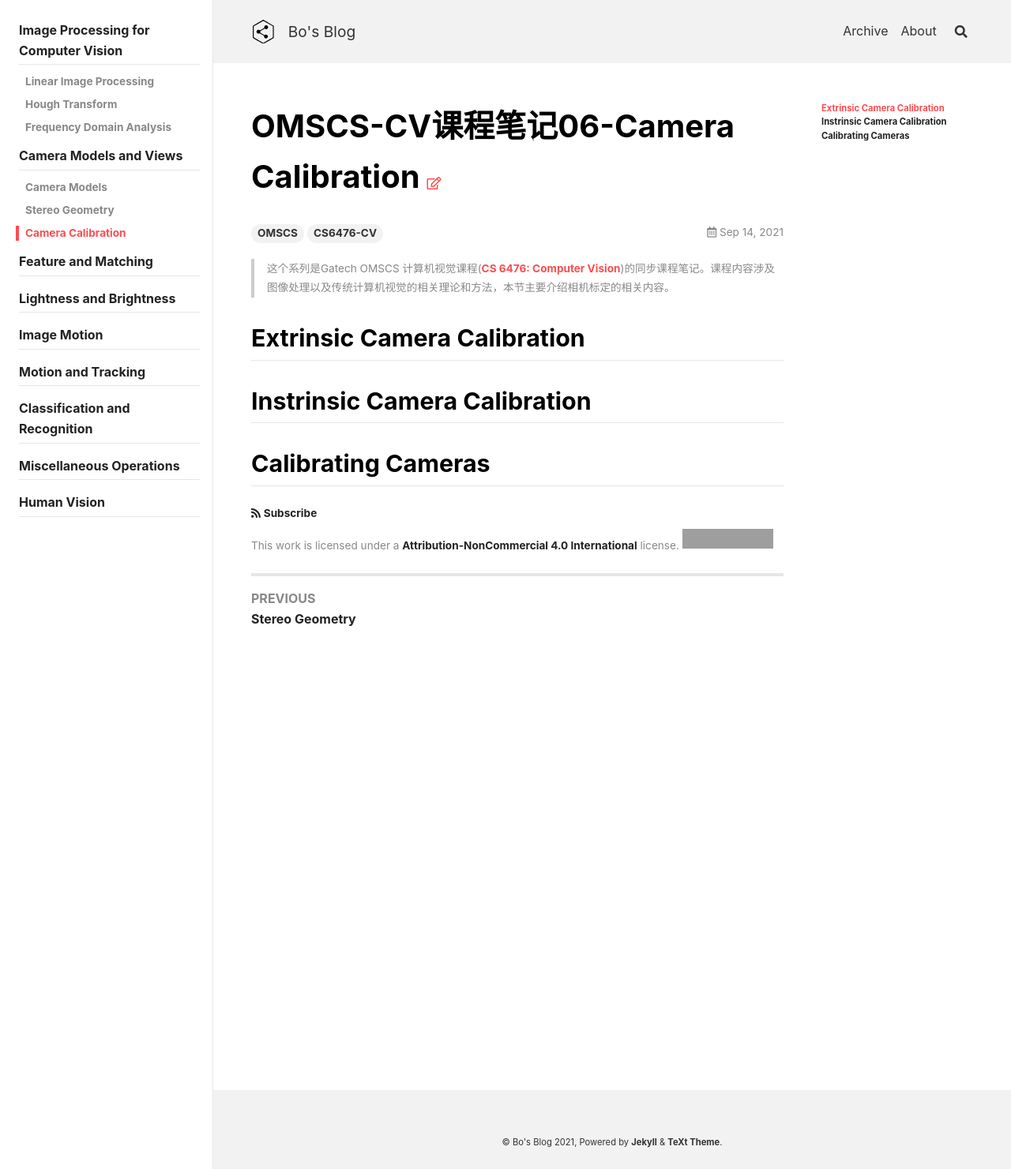
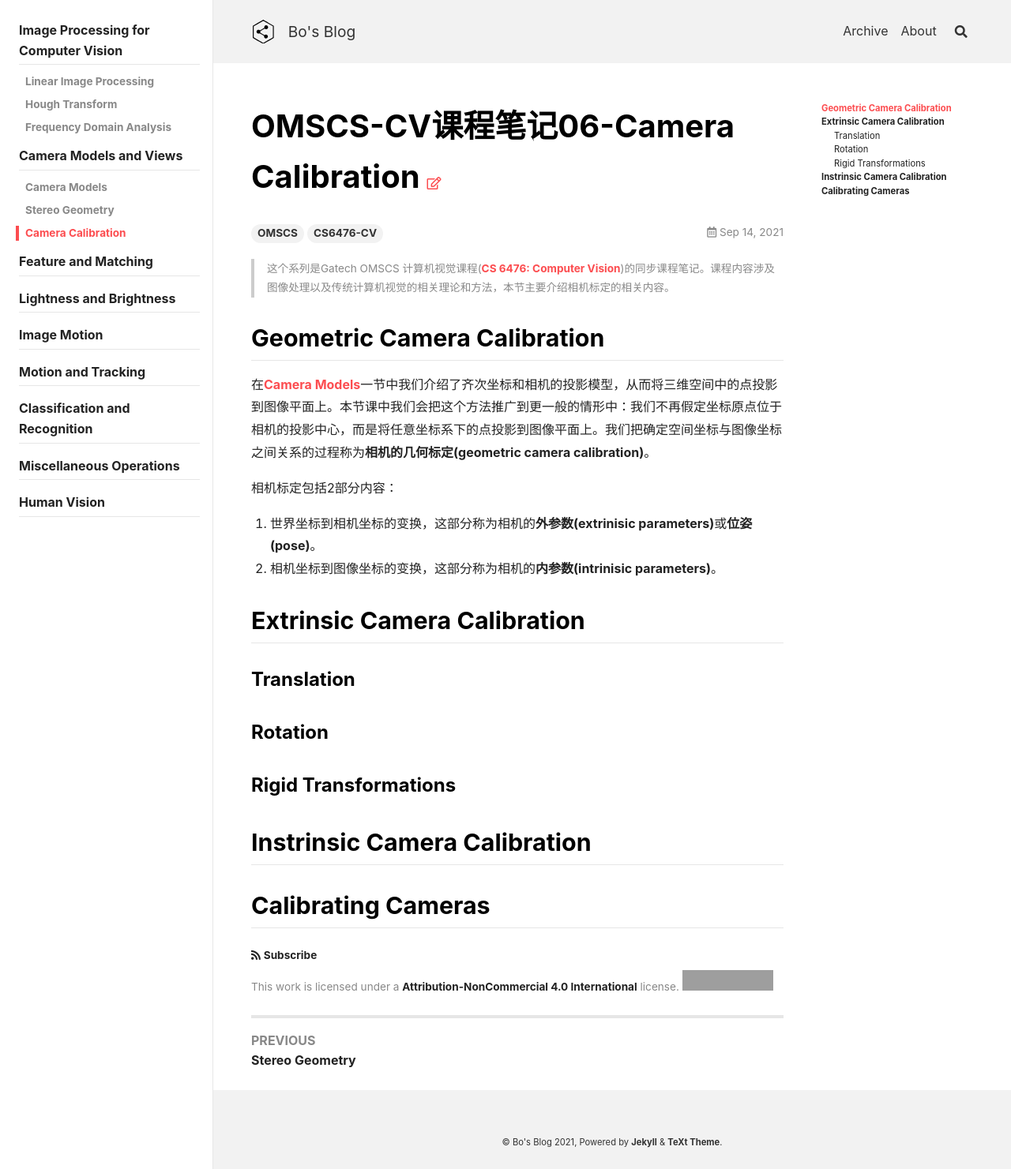
Before and after one commit to peng00bo00/peng00bo00_previous_blog, a Jekyll site: the page built from _posts/2021-09-14-OMSCS-CV-NOTES-06.md, in a window 1280 px wide. Shown: the whole page at 79% size. Built offline with Jekyll 4.4.1, drawn with Linux system fonts in a browser that asks for light colours; nearby versions of some CDN libraries; grey boxes are pictures that could not be loaded.

Commit message:
Update 2021-09-14-OMSCS-CV-NOTES-06.md

```diff
--- a/_posts/2021-09-14-OMSCS-CV-NOTES-06.md
+++ b/_posts/2021-09-14-OMSCS-CV-NOTES-06.md
@@ -12,7 +12,22 @@ sidebar:
 > 这个系列是Gatech OMSCS 计算机视觉课程([CS 6476: Computer Vision](https://omscs.gatech.edu/cs-6476-computer-vision))的同步课程笔记。课程内容涉及图像处理以及传统计算机视觉的相关理论和方法，本节主要介绍相机标定的相关内容。
 <!--more-->
 
+## Geometric Camera Calibration
+
+在[Camera Models](/2021/09/07/OMSCS-CV-NOTES-04.html#modeling-projection)一节中我们介绍了齐次坐标和相机的投影模型，从而将三维空间中的点投影到图像平面上。本节课中我们会把这个方法推广到更一般的情形中：我们不再假定坐标原点位于相机的投影中心，而是将任意坐标系下的点投影到图像平面上。我们把确定空间坐标与图像坐标之间关系的过程称为**相机的几何标定(geometric camera calibration)**。
+
+相机标定包括2部分内容：
+
+1. 世界坐标到相机坐标的变换，这部分称为相机的**外参数(extrinisic parameters)**或**位姿(pose)**。
+2. 相机坐标到图像坐标的变换，这部分称为相机的**内参数(intrinisic parameters)**。
+
 ## Extrinsic Camera Calibration
+
+### Translation
+
+### Rotation
+
+### Rigid Transformations
 
 ## Instrinsic Camera Calibration
 
```
